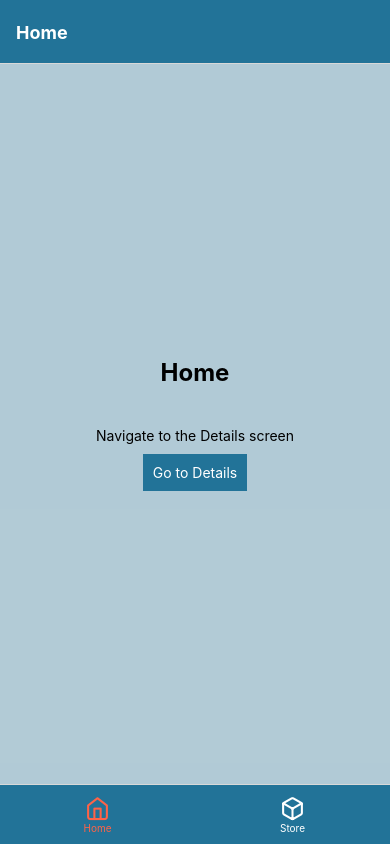
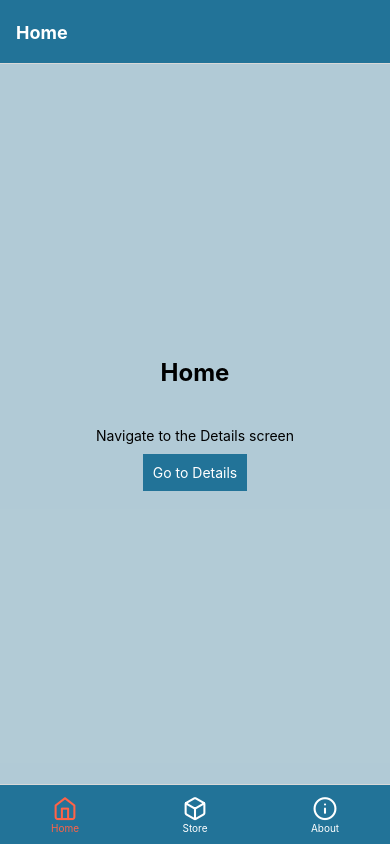
Before and after one commit to Malik434/Mid_Prep, a React Native app: screen /Home in a window 390 px wide. Built offline with nearby package versions, Linux system fonts and the light colour scheme.

Commit message:
Add About NavTab in Navigaion

```diff
--- a/App.js
+++ b/App.js
@@ -13,7 +13,7 @@ const Drawer = createDrawerNavigator();
 const Tab = createBottomTabNavigator();
 const Stack = createStackNavigator();
 
-const DetailsScreen = () => {
+const AboutScreen = () => {
 	return <Text>Details</Text>;
 };
 
@@ -36,8 +36,15 @@ export default function App() {
 					}}
 				/>
 				<Stack.Screen
-					name='Details'
-					component={DetailsScreen}
+					name='Store'
+					component={StoreScreen}
+					options={{
+						title: "Store",
+					}}
+				/>
+				<Stack.Screen
+					name='About'
+					component={AboutScreen}
 					options={{
 						gestureEnabled: false,
 					}}
@@ -70,9 +77,18 @@ export default function App() {
 						),
 					}}
 				/>
+        <Drawer.Screen
+					name='Store'
+					component={StoreScreen}
+					options={{
+						drawerIcon: ({ focused, color, size }) => (
+							<Feather name='box' size={size} color={color} />
+						),
+					}}
+				/>
 				<Drawer.Screen
-					name='Details'
-					component={DetailsScreen}
+					name='About'
+					component={AboutScreen}
 					options={{
 						drawerIcon: ({ focused, color, size }) => (
 							<Feather name='info' size={size} color={color} />
@@ -118,6 +134,15 @@ export default function App() {
 						),
 					}}
 				/>
+				<Tab.Screen
+					name='About'
+					component={AboutScreen}
+					options={{
+						tabBarIcon: ({ focused, color, size }) => (
+							<Feather name='info' size={size} color={color} />
+						),
+					}}
+				/>
 			</Tab.Navigator>
 		</NavigationContainer>
 	);
--- a/screens/HomeScreen.jsx
+++ b/screens/HomeScreen.jsx
@@ -10,7 +10,7 @@ export default function HomeScreen() {
 			<Text>Navigate to the Details screen</Text>
 			<TouchableOpacity
 				style={styles.button}
-				onPress={() => navigation.navigate("Details")}>
+				onPress={() => navigation.navigate("About")}>
 				<Text style={styles.buttonText}>Go to Details</Text>
 			</TouchableOpacity>
 		</View>
```
